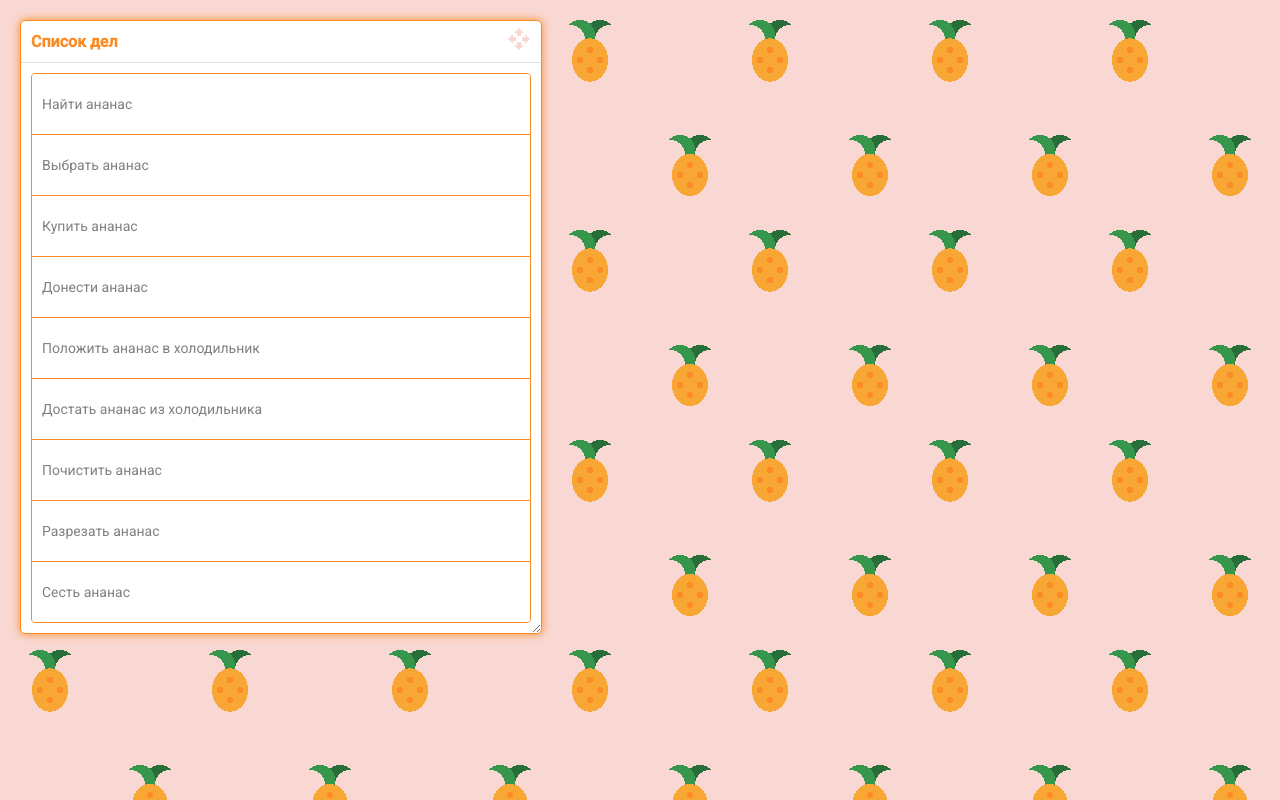
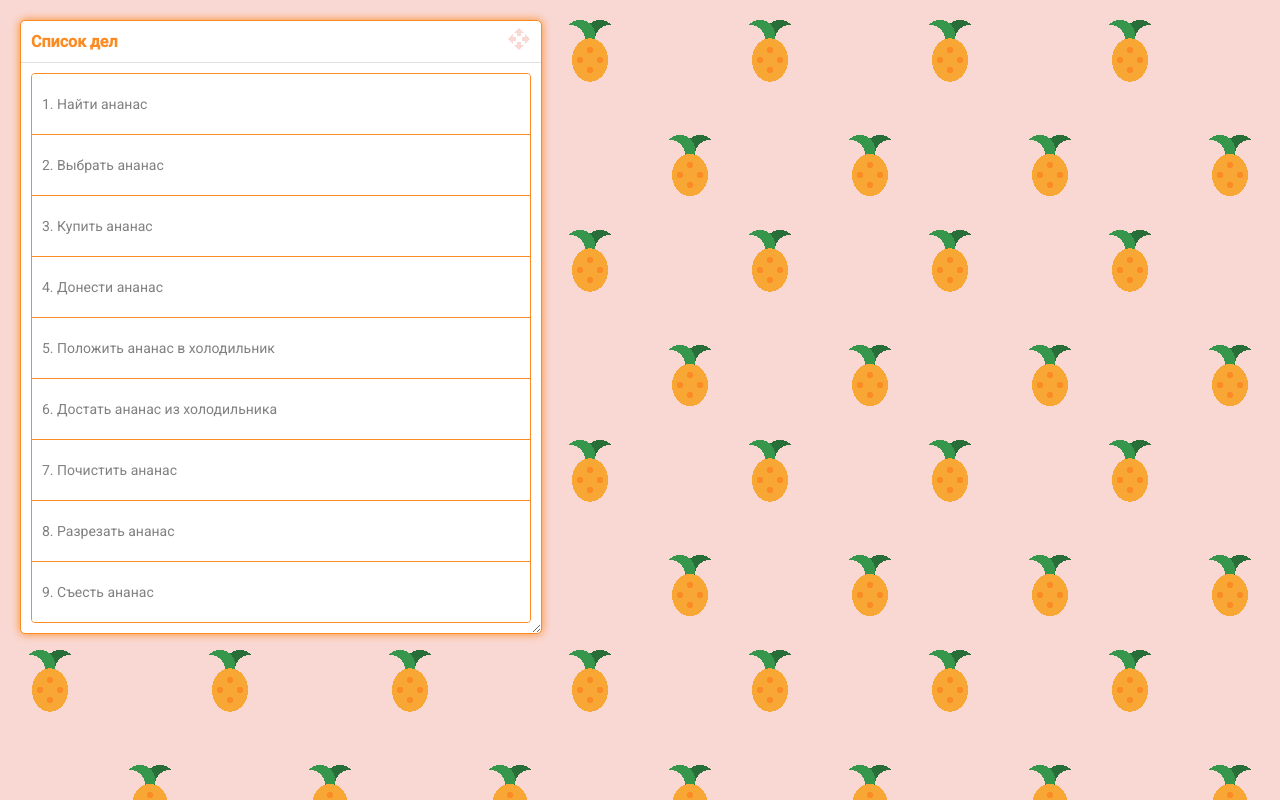
Before and after one commit to vasv-maksim/todo, an Angular app in the folder front/: page /todo in a window 1280 px wide. Built offline with nearby package versions, Linux system fonts and the light colour scheme.

Commit message:
todo add task model

```diff
--- /dev/null
+++ b/front/src/app/todo-module/common/models.ts
@@ -0,0 +1,5 @@
+export interface Task {
+    id: number;
+    name: string;
+    done: boolean;
+}
--- a/front/src/app/todo-module/tasks/tasks.component.html
+++ b/front/src/app/todo-module/tasks/tasks.component.html
@@ -1,5 +1,5 @@
 <div class="tasks" cdkDropList (cdkDropListDropped)="drop($event)">
   <div class="tasks__task" *ngFor="let task of tasks" cdkDrag>
-    {{task}}
+    {{task.id}}. {{task.name}}
   </div>
 </div>
--- a/front/src/app/todo-module/tasks/tasks.component.ts
+++ b/front/src/app/todo-module/tasks/tasks.component.ts
@@ -1,5 +1,7 @@
 import { Component } from '@angular/core';
 import { CdkDragDrop, moveItemInArray } from '@angular/cdk/drag-drop';
+
+import { Task } from '../common/models';
 
 @Component({
   selector: 'todo-tasks',
@@ -7,19 +9,55 @@ import { CdkDragDrop, moveItemInArray } from '@angular/cdk/drag-drop';
   styleUrls: ['./tasks.component.scss'],
 })
 export class TasksComponent {
-  tasks: string[] = [
-    'Найти ананас',
-    'Выбрать ананас',
-    'Купить ананас',
-    'Донести ананас',
-    'Положить ананас в холодильник',
-    'Достать ананас из холодильника',
-    'Почистить ананас',
-    'Разрезать ананас',
-    'Сесть ананас',
+  tasks: Task[] = [
+    {
+      id: 1,
+      name: 'Найти ананас',
+      done: true,
+    },
+    {
+      id: 2,
+      name: 'Выбрать ананас',
+      done: true,
+    },
+    {
+      id: 3,
+      name: 'Купить ананас',
+      done: true,
+    },
+    {
+      id: 4,
+      name: 'Донести ананас',
+      done: false,
+    },
+    {
+      id: 5,
+      name: 'Положить ананас в холодильник',
+      done: false,
+    },
+    {
+      id: 6,
+      name: 'Достать ананас из холодильника',
+      done: false,
+    },
+    {
+      id: 7,
+      name: 'Почистить ананас',
+      done: false,
+    },
+    {
+      id: 8,
+      name: 'Разрезать ананас',
+      done: false,
+    },
+    {
+      id: 9,
+      name: 'Съесть ананас',
+      done: false,
+    },
   ];
 
-  drop(event: CdkDragDrop<string[]>) {
+  drop(event: CdkDragDrop<Task[]>) {
     moveItemInArray(this.tasks, event.previousIndex, event.currentIndex);
   }
 }
```
